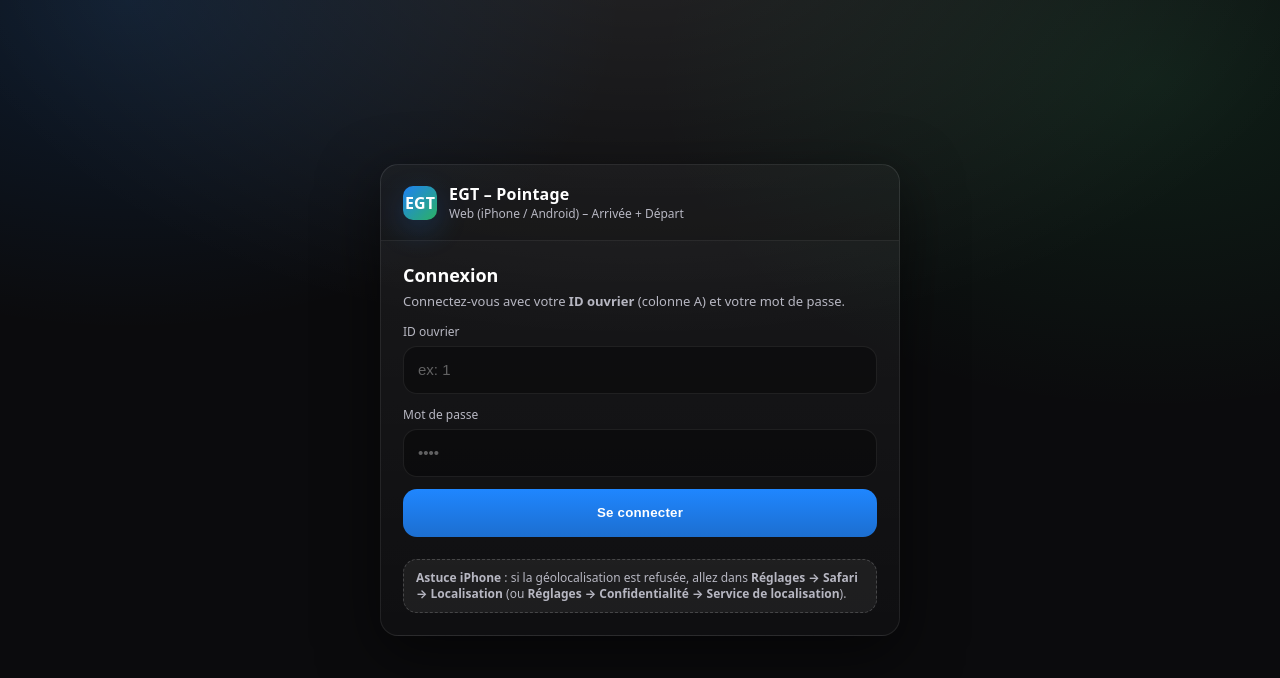
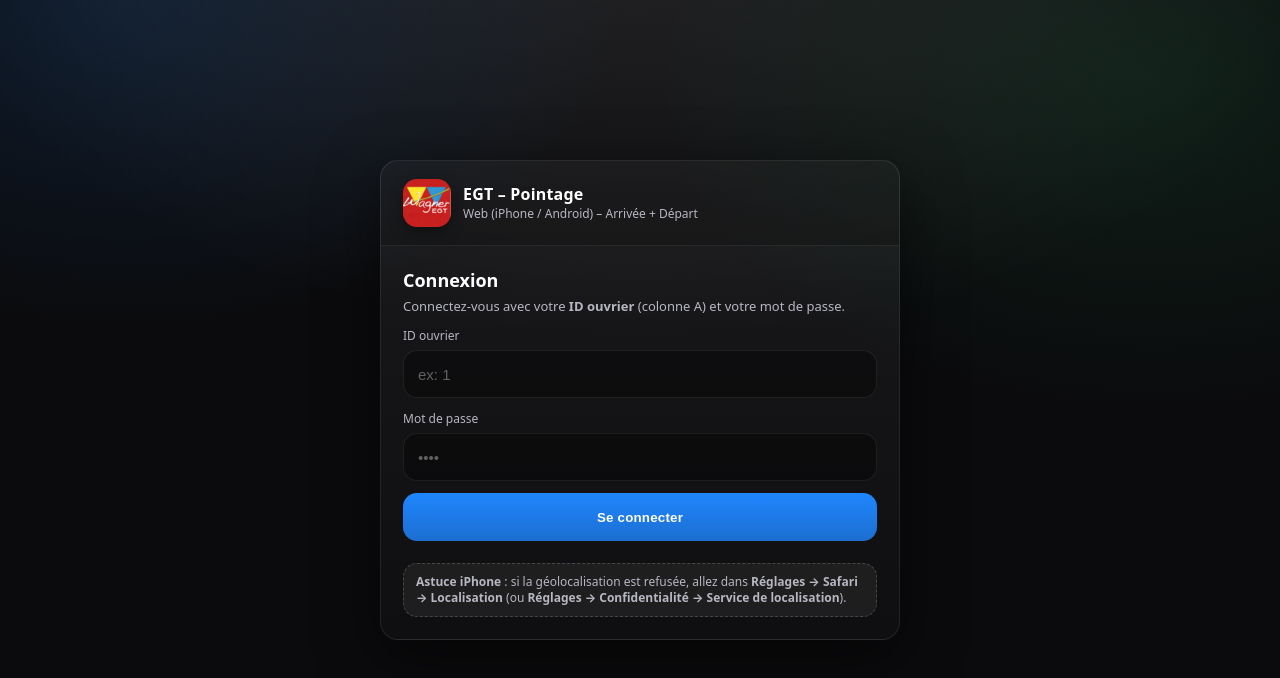
Before and after one commit to Tontondyl/egt-pointage-web, a plain HTML site: page index.html in a window 1280 px wide. Drawn offline with Linux system fonts and the light colour scheme.

Commit message:
Update index.html

```diff
--- a/index.html
+++ b/index.html
@@ -4,6 +4,9 @@
   <meta charset="utf-8" />
   <meta name="viewport" content="width=device-width,initial-scale=1,viewport-fit=cover" />
   <title>EGT – Pointage</title>
+  <link rel="icon" href="logo%20egt.png">
+<link rel="apple-touch-icon" href="logo%20egt.png">
+<meta name="theme-color" content="#0b0b0d">
   <style>
     :root{
       --bg:#0b0b0d;
@@ -50,13 +53,12 @@
       border-bottom:1px solid var(--line);
       background:rgba(0,0,0,.18);
     }
-    .logo{
-      width:34px; height:34px;
-      border-radius:10px;
-      background: linear-gradient(135deg, rgba(31,134,255,.95), rgba(46,204,113,.85));
-      box-shadow: 0 10px 30px rgba(31,134,255,.22);
-      display:grid; place-items:center;
-      font-weight:800;
+    .logo-img{
+    width: 48px;
+    height: 48px;
+    border-radius: 14px;      /* effet squircle */
+    object-fit: cover;
+    box-shadow: 0 6px 14px rgba(0,0,0,.35);
     }
     h1{ margin:0; font-size:16px; letter-spacing:.2px; }
     .sub{ margin:0; color:var(--muted); font-size:12px; }
@@ -161,7 +163,7 @@
 <div class="wrap">
   <div class="card">
     <div class="top">
-      <div class="logo">EGT</div>
+      <img src="logo%20egt.png" class="logo-img" alt="EGT Wagner">
       <div>
         <h1>EGT – Pointage</h1>
         <p class="sub">Web (iPhone / Android) – Arrivée + Départ</p>
@@ -251,11 +253,6 @@
             <div id="statusText">Prêt.</div>
             <small id="statusSmall">Sélectionne les véhicules puis valide l’arrivée.</small>
           </div>
-        </div>
-
-        <div class="hint">
-          La ligne est envoyée au serveur <b>uniquement au départ</b> (arrivée stockée localement entre-temps).
-          <br/>Si le serveur répond <b>DUPLICATE_POINTAGE</b>, la journée est verrouillée (“déjà envoyé”).
         </div>
       </div>
     </div>
```
